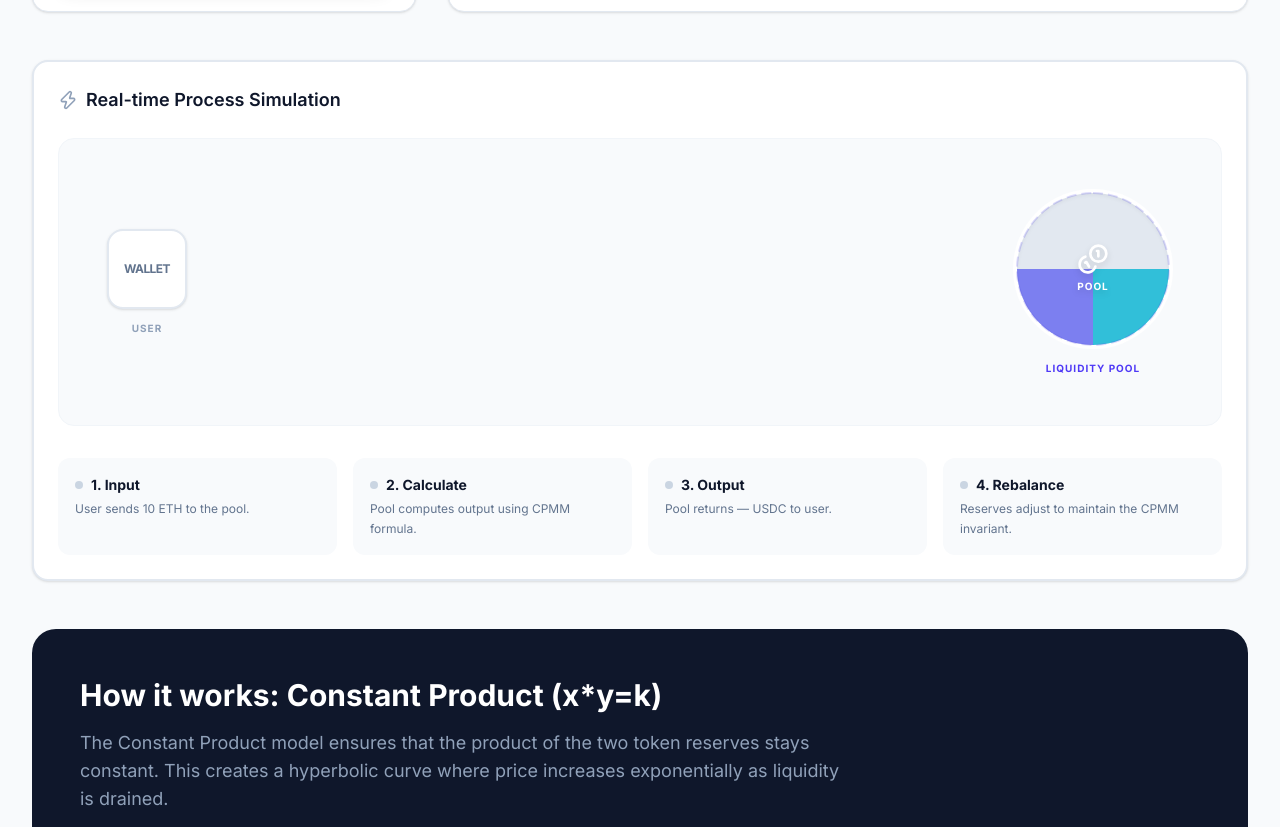
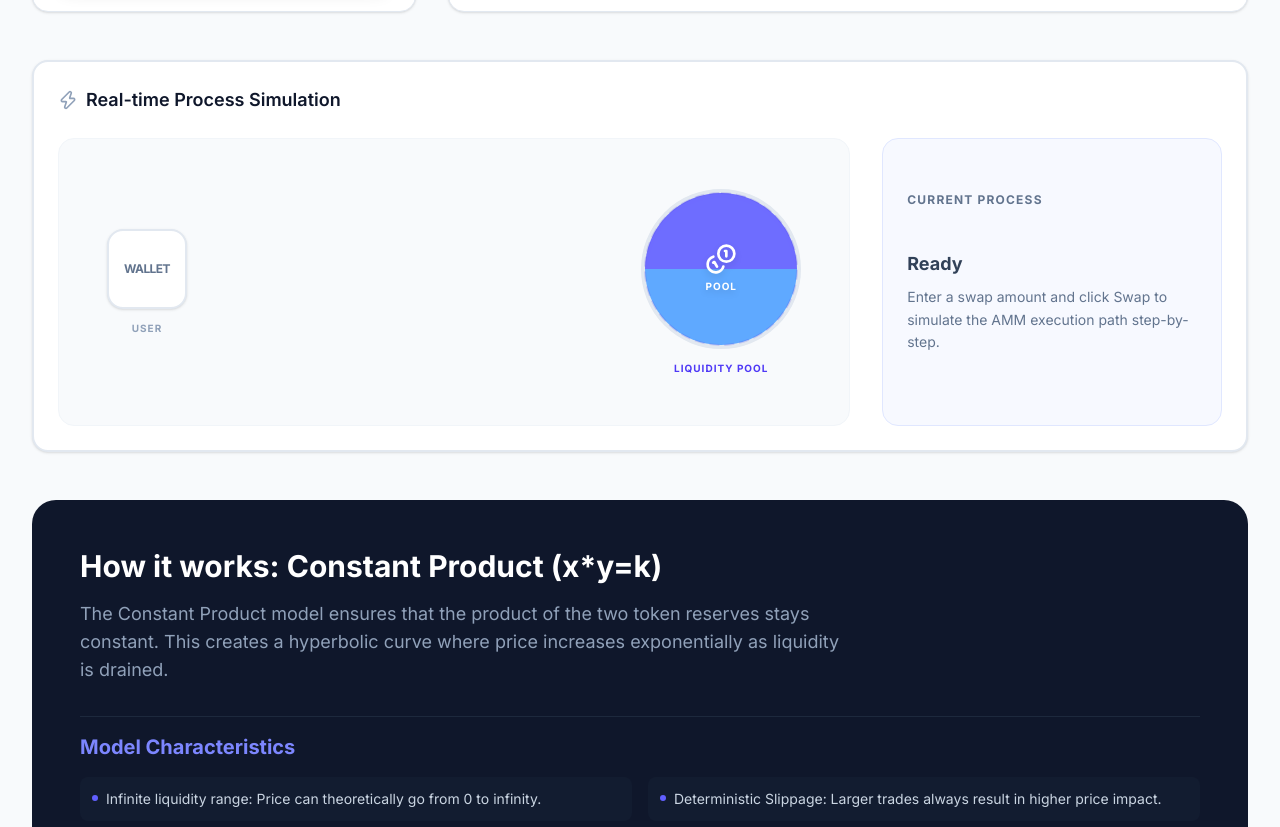
Before and after one commit to L00p-h0le/AMM-Visualizer, a React (Vite) app: page / in a window 1280 px wide. Shown: the part 880-1707 px from the top of the page. Built offline with nearby package versions, Linux system fonts and the light colour scheme.

Commit message:
Update UI

```diff
--- a/src/App.tsx
+++ b/src/App.tsx
@@ -40,66 +40,59 @@ export default function App() {
     resetPool();
   };
 
+  const [pendingPool, setPendingPool] = useState<PoolState | null>(null);
+
   const handleSwap = () => {
     if (isSwapping) return;
     setIsSwapping(true);
     setPreviousPool({ ...pool });
 
-    // Stage 1: Tokens fly from wallet to pool (2s)
-    setAnimationState('sending');
-
-    setTimeout(() => {
-      // Stage 2: Pool calculates output (1.5s)
-      setAnimationState('calculating');
-
-      // Compute the swap math during this stage
-      setPool(prev => {
-        let newX = prev.x;
-        let newY = prev.y;
+    let newX = pool.x;
+    let newY = pool.y;
     let outAmount = 0;
     const amountWithFee = swapAmount * (1 - FEE_PERCENT);
 
     if (swapDirection === 'AtoB') {
       const dx = swapAmount;
       if (ammType === 'CPMM') {
-            const dy = prev.y - (prev.k / (prev.x + amountWithFee));
-            newX = prev.x + dx;
-            newY = prev.y - dy;
+        const dy = pool.y - (pool.k / (pool.x + amountWithFee));
+        newX = pool.x + dx;
+        newY = pool.y - dy;
         outAmount = dy;
       } else if (ammType === 'CSMM') {
-            const dy = Math.min(prev.y, amountWithFee);
-            newX = prev.x + dx;
-            newY = prev.y - dy;
+        const dy = Math.min(pool.y, amountWithFee);
+        newX = pool.x + dx;
+        newY = pool.y - dy;
         outAmount = dy;
       } else {
         const leverage = 0.1;
         const dy = (amountWithFee * (1 + leverage)) / (1 + leverage);
-            newX = prev.x + dx;
-            newY = prev.y - dy;
+        newX = pool.x + dx;
+        newY = pool.y - dy;
         outAmount = dy;
       }
     } else {
       const dy = swapAmount;
       if (ammType === 'CPMM') {
-            const dx = prev.x - (prev.k / (prev.y + amountWithFee));
-            newY = prev.y + dy;
-            newX = prev.x - dx;
+        const dx = pool.x - (pool.k / (pool.y + amountWithFee));
+        newY = pool.y + dy;
+        newX = pool.x - dx;
         outAmount = dx;
       } else if (ammType === 'CSMM') {
-            const dx = Math.min(prev.x, amountWithFee);
-            newY = prev.y + dy;
-            newX = prev.x - dx;
+        const dx = Math.min(pool.x, amountWithFee);
+        newY = pool.y + dy;
+        newX = pool.x - dx;
         outAmount = dx;
       } else {
         const leverage = 0.1;
         const dx = (amountWithFee * (1 + leverage)) / (1 + leverage);
-            newY = prev.y + dy;
-            newX = prev.x - dx;
+        newY = pool.y + dy;
+        newX = pool.x - dx;
         outAmount = dx;
       }
     }
 
-        const initialPrice = prev.y / prev.x;
+    const initialPrice = pool.y / pool.x;
     const finalPrice = newY / newX;
     const priceImpact = Math.abs((finalPrice - initialPrice) / initialPrice) * 100;
 
@@ -109,24 +102,11 @@ export default function App() {
       priceImpact,
       fee: swapAmount * FEE_PERCENT,
     });
-        return { ...prev, x: newX, y: newY };
-      });
 
-      setTimeout(() => {
-        // Stage 3: Output tokens fly pool → wallet (2s)
-        setAnimationState('receiving');
+    setPendingPool({ x: newX, y: newY, k: pool.k }); // K rebalances if needed, but keeping math separate
 
-        setTimeout(() => {
-          // Stage 4: Pool rebalances (1.5s)
-          setAnimationState('balancing');
-
-          setTimeout(() => {
-            setIsSwapping(false);
-            setAnimationState('idle');
-          }, 1500);
-        }, 2000);
-      }, 1500);
-    }, 2000);
+    // Stage 1: Tokens fly from wallet to pool
+    setAnimationState('sending');
   };
 
   const handleAddLiquidity = (amountA: number, amountB: number) => {
@@ -197,6 +177,10 @@ export default function App() {
           tokenB={tokenB}
           lastSwapResult={lastSwapResult}
           ammType={ammType}
+          pendingPool={pendingPool}
+          setAnimationState={setAnimationState}
+          setPool={setPool}
+          setIsSwapping={setIsSwapping}
         />
       </section>
 
--- a/src/components/ProcessSimulation.tsx
+++ b/src/components/ProcessSimulation.tsx
@@ -1,6 +1,6 @@
 import { useRef, useEffect, useState } from 'react';
 import { motion, AnimatePresence, useInView } from 'motion/react';
-import { Zap, ArrowRight, Coins, Calculator } from 'lucide-react';
+import { Zap, ArrowRight, Coins, Calculator, ChevronLeft, ChevronRight } from 'lucide-react';
 import { TokenIcon } from './TokenIcon';
 import { cn } from '../lib/utils';
 import type { AMMType, PoolState, Token } from '../types/amm';
@@ -15,11 +15,15 @@ interface ProcessSimulationProps {
   tokenB: Token;
   lastSwapResult: { in: number; out: number; priceImpact: number; fee: number } | null;
   ammType: AMMType;
+  pendingPool?: PoolState | null;
+  setAnimationState?: (s: 'idle' | 'sending' | 'calculating' | 'receiving' | 'balancing') => void;
+  setPool?: (p: PoolState) => void;
+  setIsSwapping?: (b: boolean) => void;
 }
 
 /** Small token particles that trail behind the main token during sending */
 const TrailingParticles = ({ symbol, direction }: { symbol: string; direction: 'toPool' | 'toWallet' }) => {
-  const delays = [0.3, 0.6, 0.9];
+  const delays = [0.5, 1.0, 1.5]; // extended from 0.3, 0.6, 0.9
   const fromLeft = direction === 'toPool' ? '18%' : '72%';
   const toLeft = direction === 'toPool' ? '68%' : '22%';
 
@@ -30,7 +34,7 @@ const TrailingParticles = ({ symbol, direction }: { symbol: string; direction: '
           key={`particle-${direction}-${i}`}
           initial={{ left: fromLeft, top: '50%', opacity: 0, scale: 0.3 }}
           animate={{ left: toLeft, top: '50%', opacity: [0, 0.6, 0], scale: [0.3, 0.5, 0.2] }}
-          transition={{ duration: 1.4, delay, ease: 'easeInOut' }}
+          transition={{ duration: 2.5, delay, ease: 'easeInOut' }} // extended from 1.4
           className="absolute -translate-x-1/2 -translate-y-1/2 z-20 pointer-events-none"
         >
           <TokenIcon symbol={symbol} className="w-5 h-5 opacity-60" />
@@ -49,7 +53,11 @@ export const ProcessSimulation = ({
   tokenA,
   tokenB,
   lastSwapResult,
-  ammType
+  ammType,
+  pendingPool,
+  setAnimationState,
+  setPool,
+  setIsSwapping
 }: ProcessSimulationProps) => {
   const containerRef = useRef<HTMLDivElement>(null);
   const isInView = useInView(containerRef, { once: false, amount: 0.4 });
@@ -62,6 +70,27 @@ export const ProcessSimulation = ({
 
   const inputToken = swapDirection === 'AtoB' ? tokenA : tokenB;
   const outputToken = swapDirection === 'AtoB' ? tokenB : tokenA;
+
+  // Stepper logic
+  const sequence = ['idle', 'sending', 'calculating', 'receiving', 'balancing'] as const;
+  const currentIndex = sequence.indexOf(animationState);
+
+  const prevStep = () => {
+    if (currentIndex > 1 && setAnimationState) {
+      setAnimationState(sequence[currentIndex - 1]);
+    }
+  };
+
+  const nextStep = () => {
+    if (currentIndex > 0 && currentIndex < sequence.length - 1 && setAnimationState) {
+      setAnimationState(sequence[currentIndex + 1]);
+    } else if (currentIndex === sequence.length - 1 && setAnimationState && pendingPool && setPool && setIsSwapping) {
+      // Done - finalize the swap in the pool
+      setPool(pendingPool);
+      setIsSwapping(false);
+      setAnimationState('idle');
+    }
+  };
 
   return (
     <motion.div
@@ -79,8 +108,11 @@ export const ProcessSimulation = ({
         Real-time Process Simulation
       </h2>
 
-      {/* Main Animation Stage */}
-      <div className="relative h-72 bg-slate-50 rounded-2xl overflow-hidden flex items-center justify-between px-12 border border-slate-100">
+      {/* Split Layout: 70% Animation, 30% Explanation */}
+      <div className="flex flex-col lg:flex-row gap-8 items-stretch">
+
+        {/* LEFT: 70% Animation Stage */}
+        <div className="lg:w-[70%] relative h-72 bg-slate-50 rounded-2xl overflow-hidden flex items-center justify-between px-4 md:px-12 border border-slate-100">
 
         {/* ── User Wallet ── */}
         <motion.div
@@ -127,7 +159,7 @@ export const ProcessSimulation = ({
                     scale: [0.4, 1, 1.1, 0.6],
                   }}
                   exit={{ opacity: 0, scale: 0 }}
-                  transition={{ duration: 2, ease: 'easeInOut' }}
+                  transition={{ duration: 4, ease: 'easeInOut' }}
                   className="absolute -translate-x-1/2 -translate-y-1/2 z-30"
                 >
                   <TokenIcon symbol={inputToken.symbol} className="shadow-xl w-12 h-12 ring-4 ring-white" />
@@ -141,7 +173,7 @@ export const ProcessSimulation = ({
                   className="absolute top-1/2 left-[45%] -translate-y-1/2 -translate-x-1/2 z-10"
                   initial={{ opacity: 0 }}
                   animate={{ opacity: [0, 1, 0.5, 1, 0] }}
-                  transition={{ duration: 2, ease: 'easeInOut' }}
+                  transition={{ duration: 4, ease: 'easeInOut' }}
                 >
                   <ArrowRight size={28} className="text-indigo-400" strokeWidth={2} />
                 </motion.div>
@@ -155,9 +187,9 @@ export const ProcessSimulation = ({
               <motion.div
                 key="calc-badge"
                 initial={{ opacity: 0, scale: 0.5 }}
-                animate={{ opacity: 1, scale: [1, 1.05, 1] }}
+                animate={{ opacity: 1, scale: 1 }}
                 exit={{ opacity: 0, scale: 0.8 }}
-                transition={{ duration: 0.8, repeat: 1, repeatType: 'reverse' }}
+                transition={{ duration: 0.5 }}
                 className="absolute top-1/2 left-1/2 -translate-x-1/2 -translate-y-1/2 z-30
                   bg-white px-5 py-3 rounded-xl shadow-lg border border-indigo-200 flex items-center gap-3"
               >
@@ -186,7 +218,7 @@ export const ProcessSimulation = ({
                     scale: [0.4, 1, 1.1, 0.6],
                   }}
                   exit={{ opacity: 0, scale: 0 }}
-                  transition={{ duration: 2, ease: 'easeInOut' }}
+                  transition={{ duration: 4, ease: 'easeInOut' }}
                   className="absolute -translate-x-1/2 -translate-y-1/2 z-30"
                 >
                   <TokenIcon symbol={outputToken.symbol} className="shadow-xl w-12 h-12 ring-4 ring-white" />
@@ -198,7 +230,7 @@ export const ProcessSimulation = ({
                   className="absolute top-1/2 left-[45%] -translate-y-1/2 -translate-x-1/2 z-10"
                   initial={{ opacity: 0 }}
                   animate={{ opacity: [0, 1, 0.5, 1, 0] }}
-                  transition={{ duration: 2, ease: 'easeInOut' }}
+                  transition={{ duration: 4, ease: 'easeInOut' }}
                 >
                   <ArrowRight size={28} className="text-green-400 rotate-180" strokeWidth={2} />
                 </motion.div>
@@ -218,29 +250,27 @@ export const ProcessSimulation = ({
                     ? { scale: [1, 1.08, 0.96, 1], rotate: [0, 8, -8, 0] }
                     : {}
               }
-              transition={{ duration: animationState === 'sending' ? 2 : 1.5, ease: 'easeInOut' }}
+              transition={{ duration: animationState === 'sending' ? 4 : 3, ease: 'easeInOut' }}
               className={cn(
-                'w-full h-full rounded-full shadow-inner flex items-center justify-center relative overflow-hidden border-4 transition-colors duration-500',
-                animationState === 'sending' ? 'border-indigo-200 bg-indigo-100' : animationState === 'balancing' ? 'border-amber-200 bg-amber-50' : 'border-white bg-slate-200'
+                'w-full h-full rounded-full shadow-inner flex items-center justify-center relative overflow-hidden border-4 transition-colors duration-500 border-slate-200 bg-slate-200',
+                animationState === 'sending' ? 'shadow-indigo-200' : ''
               )}
             >
               {/* Token A Reserve Bar */}
               <motion.div
                 animate={{
                   height: `${(pool.x / (pool.x + pool.y)) * 100}%`,
-                  backgroundColor: pool.x >= pool.y ? '#6366f1' : '#06b6d4',
                 }}
                 transition={{ duration: 1.2, ease: 'easeInOut' }}
-                className="absolute bottom-0 left-0 w-1/2 opacity-80"
+                className={cn("absolute top-0 left-0 right-0 w-full opacity-90", tokenA.color)}
               />
               {/* Token B Reserve Bar */}
               <motion.div
                 animate={{
                   height: `${(pool.y / (pool.x + pool.y)) * 100}%`,
-                  backgroundColor: pool.y > pool.x ? '#6366f1' : '#06b6d4',
                 }}
                 transition={{ duration: 1.2, ease: 'easeInOut' }}
-                className="absolute bottom-0 right-0 w-1/2 opacity-80"
+                className={cn("absolute bottom-0 left-0 right-0 w-full opacity-90", tokenB.color)}
               />
 
               <div className="z-20 flex flex-col items-center text-white drop-shadow-md">
@@ -263,40 +293,87 @@ export const ProcessSimulation = ({
           </div>
           <div className="text-[10px] font-bold text-indigo-600 uppercase tracking-widest">Liquidity Pool</div>
         </div>
-      </div>
+        </div>
 
-      {/* Step Indicator Cards */}
-      <div className="mt-8 grid grid-cols-1 md:grid-cols-4 gap-4">
-        {([
-          { key: 'sending', step: 1, label: 'Input', desc: `User sends ${swapAmount} ${inputToken.symbol} to the pool.` },
-          { key: 'calculating', step: 2, label: 'Calculate', desc: `Pool computes output using ${ammType} formula.` },
-          { key: 'receiving', step: 3, label: 'Output', desc: `Pool returns ${lastSwapResult?.out.toFixed(4) || '—'} ${outputToken.symbol} to user.` },
-          { key: 'balancing', step: 4, label: 'Rebalance', desc: `Reserves adjust to maintain the ${ammType} invariant.` },
-        ] as const).map(({ key, step, label, desc }) => {
-          const isActive = animationState === key;
-          const isPast = animationState !== 'idle' &&
-            ['sending', 'calculating', 'receiving', 'balancing'].indexOf(animationState) >
-            ['sending', 'calculating', 'receiving', 'balancing'].indexOf(key);
+        {/* RIGHT: 30% Dynamic Explanation */}
+        <div className="lg:w-[30%] bg-indigo-50/50 border border-indigo-100 rounded-2xl p-6 flex flex-col justify-center relative overflow-hidden">
+          <div className="text-xs font-bold text-slate-500 uppercase tracking-widest mb-6">Current Process</div>
+          <div className="relative min-h-[140px]">
+            <AnimatePresence mode="wait">
+              {animationState === 'idle' && (
+                <motion.div key="idle" initial={{ opacity: 0, y: 10 }} animate={{ opacity: 1, y: 0 }} exit={{ opacity: 0, y: -10 }} transition={{ duration: 0.3 }} className="absolute inset-0 flex flex-col justify-center">
+                  <h3 className="text-lg font-bold text-slate-700 mb-2">Ready</h3>
+                  <p className="text-sm text-slate-500 leading-relaxed">Enter a swap amount and click Swap to simulate the AMM execution path step-by-step.</p>
+                </motion.div>
+              )}
+              {animationState === 'sending' && (
+                <motion.div key="sending" initial={{ opacity: 0, y: 10 }} animate={{ opacity: 1, y: 0 }} exit={{ opacity: 0, y: -10 }} transition={{ duration: 0.3 }} className="absolute inset-0 flex flex-col justify-center">
+                  <h3 className="text-lg font-bold text-indigo-600 mb-2 flex items-center gap-2">
+                    <span className="w-2.5 h-2.5 rounded-full bg-indigo-500 animate-ping" />
+                    1. Input
+                  </h3>
+                  <p className="text-sm text-slate-600 leading-relaxed">User overrides wallet and sends <strong className="text-slate-800">{swapAmount} {inputToken.symbol}</strong> to the liquidity pool smart contract.</p>
+                </motion.div>
+              )}
+              {animationState === 'calculating' && (
+                <motion.div key="calculating" initial={{ opacity: 0, y: 10 }} animate={{ opacity: 1, y: 0 }} exit={{ opacity: 0, y: -10 }} transition={{ duration: 0.3 }} className="absolute inset-0 flex flex-col justify-center">
+                  <h3 className="text-lg font-bold text-indigo-600 mb-2 flex items-center gap-2">
+                    <span className="w-2.5 h-2.5 rounded-full bg-indigo-500 animate-ping" />
+                    2. Calculate
+                  </h3>
+                  <p className="text-sm text-slate-600 leading-relaxed">Pool computes the exact output required. The <strong className="text-slate-800">{ammType}</strong> invariant dictates the price curve shift.</p>
+                </motion.div>
+              )}
+              {animationState === 'receiving' && lastSwapResult && (
+                <motion.div key="receiving" initial={{ opacity: 0, y: 10 }} animate={{ opacity: 1, y: 0 }} exit={{ opacity: 0, y: -10 }} transition={{ duration: 0.3 }} className="absolute inset-0 flex flex-col justify-center">
+                  <h3 className="text-lg font-bold text-green-600 mb-2 flex items-center gap-2">
+                    <span className="w-2.5 h-2.5 rounded-full bg-green-500 animate-ping" />
+                    3. Output
+                  </h3>
+                  <p className="text-sm text-slate-600 leading-relaxed">Pool returns <strong className="text-slate-800">{lastSwapResult.out.toFixed(4)} {outputToken.symbol}</strong> back to the user's wallet address.</p>
+                </motion.div>
+              )}
+              {animationState === 'balancing' && (
+                <motion.div key="balancing" initial={{ opacity: 0, y: 10 }} animate={{ opacity: 1, y: 0 }} exit={{ opacity: 0, y: -10 }} transition={{ duration: 0.3 }} className="absolute inset-0 flex flex-col justify-center">
+                  <h3 className="text-lg font-bold text-amber-600 mb-2 flex items-center gap-2">
+                    <span className="w-2.5 h-2.5 rounded-full bg-amber-500 animate-ping" />
+                    4. Rebalance
+                  </h3>
+                  <p className="text-sm text-slate-600 leading-relaxed">Reserves are permanently updated. The new invariant is stabilized at <strong className="text-slate-800 font-mono">k = {(pendingPool?.k || pool.k).toLocaleString()}</strong>.</p>
+                </motion.div>
+              )}
+            </AnimatePresence>
+          </div>
 
-          return (
-            <div
-              key={key}
-              className={cn(
-                'p-4 rounded-xl transition-all duration-300',
-                isActive ? 'bg-indigo-50 border border-indigo-200 shadow-sm' : isPast ? 'bg-green-50 border border-green-100' : 'bg-slate-50 border border-transparent'
-              )}
-            >
-              <h3 className="text-sm font-bold flex items-center gap-2">
-                <div className={cn(
-                  'w-2 h-2 rounded-full transition-all',
-                  isActive ? 'bg-indigo-500 animate-ping' : isPast ? 'bg-green-500' : 'bg-slate-300'
-                )} />
-                {step}. {label}
-              </h3>
-              <p className="text-xs text-slate-500 leading-relaxed mt-1">{desc}</p>
+          {/* Stepper Controls */}
+          {animationState !== 'idle' && (
+            <div className="mt-8 flex items-center justify-between border-t border-indigo-200/50 pt-4 z-20">
+              <button
+                onClick={prevStep}
+                disabled={currentIndex <= 1}
+                className="p-2 hover:bg-slate-200/50 rounded-lg text-indigo-700 disabled:opacity-30 disabled:cursor-not-allowed transition-colors flex items-center gap-1 text-xs font-bold shrink-0"
+              >
+                <ChevronLeft size={16} /> Prev
+              </button>
+
+              <div className="flex gap-1.5 flex-1 justify-center px-4">
+                {sequence.slice(1).map((s, i) => (
+                  <div key={s} className={cn(
+                    "flex-1 h-1.5 rounded-full transition-colors",
+                    s === animationState ? "bg-indigo-500" : i < currentIndex ? "bg-indigo-300" : "bg-indigo-100"
+                  )} />
+                ))}
+              </div>
+
+              <button
+                onClick={nextStep}
+                className="bg-indigo-600 hover:bg-indigo-700 text-white px-4 py-2 rounded-lg text-xs font-bold transition-colors flex items-center gap-1 shadow-md shadow-indigo-200 shrink-0"
+              >
+                {currentIndex === sequence.length - 1 ? 'Finish' : 'Next'} <ChevronRight size={16} />
+              </button>
             </div>
-          );
-        })}
+          )}
+        </div>
       </div>
     </motion.div>
   );
```
Lines whose indentation alone changed are shown as unchanged.
